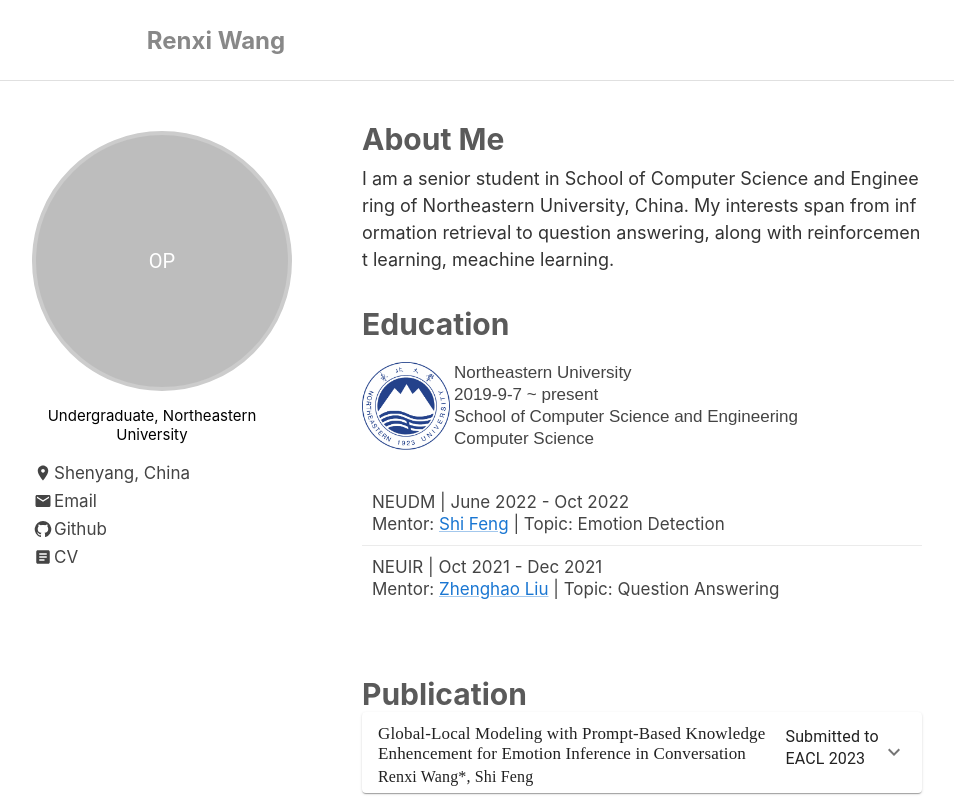
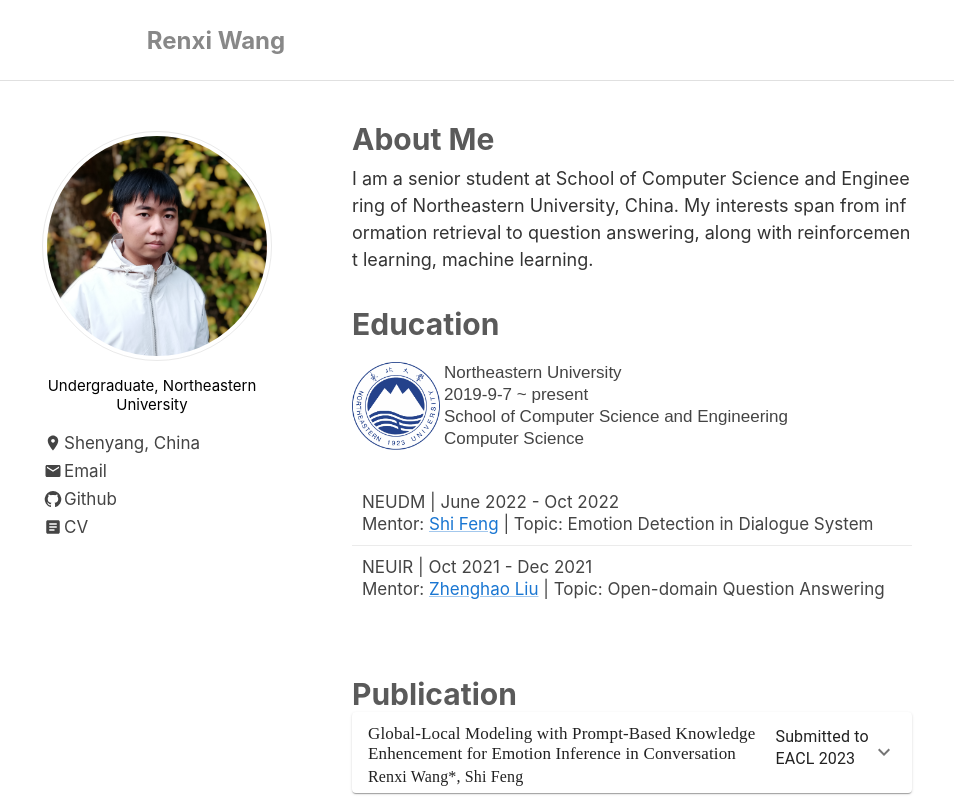
Before and after one commit to Reason-Wang/homepage, a React (Create React App) app: page / in a window 1280 px wide. Shown: the top 800 px of the page, without its empty margins (168-1122 px from the left). Built offline with nearby package versions, Linux system fonts and the light colour scheme.

Commit message:
remove banner

```diff
--- a/src/App.js
+++ b/src/App.js
@@ -29,12 +29,12 @@
                     <Education />
                     <Experience />
                     <Publication />
-                    <Occupation />
+                    {/*<Occupation />*/}
                 </Grid>
           </Grid>
-          <Grid sx={{backgroundColor: "#f1f1f1", margin: 0, width: "100%", height: "100px", position: "relative", display: "flex", alignItems: "center", justifyContent: "center"}}>
-              <BottomBanner />
-          </Grid>
+          {/*<Grid sx={{backgroundColor: "#f1f1f1", margin: 0, width: "100%", height: "100px", position: "relative", display: "flex", alignItems: "center", justifyContent: "center"}}>*/}
+          {/*    <BottomBanner />*/}
+          {/*</Grid>*/}
       </Grid>
   );
 }
--- a/src/components/BasicInformation.js
+++ b/src/components/BasicInformation.js
@@ -4,6 +4,7 @@
 import { deepOrange} from '@mui/material/colors';
 import SimpleMediaQuery, {basicInfo, paperStyle, infoStyle, threshholds} from "./constants";
 import {Box, Divider, InputAdornment, Link, Typography} from "@mui/material";
+import avatar from "../images/avatar.jpg"
 import Paper from '@mui/material/Paper'
 import {Breadcrumbs} from '@mui/material';
 import {useLayoutEffect, useState} from "react";
@@ -36,7 +37,7 @@
     const [width, height] = useWindowSize();
     var local_infoStyle = structuredClone(infoStyle)
     if (width > 500){
-        local_infoStyle.width = 240
+        local_infoStyle.width = 220
     }
     else if (width > 200) {
         local_infoStyle.width = width * 0.40+20;
@@ -50,9 +51,10 @@
         <Grid item direction="column" sx={local_infoStyle}>
             {/*<div style={local_infoStyle}>*/}
             {/*<Paper elevation={0} square={true}>*/}
-            <Avatar sx={local_infoStyle.avatar} >
-                OP
-            </Avatar>
+            {/*<Avatar sx={local_infoStyle.avatar} src={avatar}>*/}
+            {/*    OP*/}
+            {/*</Avatar>*/}
+            <img style={local_infoStyle.avatar} src={avatar}></img>
             <p style={infoStyle.sign}>Undergraduate, Northeastern University</p>
             {basicInfo.map((item, index)=>{
                 return (
@@ -97,7 +99,7 @@
                 {/*    <Paper elevation={0} square={true}>*/}
                         <h3 style={paperStyle.label}>About Me</h3>
                         <div style={infoStyle.about}>
-                            <p>I am a senior student in School of Computer Science and Engineering of Northeastern University, China. My interests span from information retrieval to question answering, along with reinforcement learning, meachine learning.</p>
+                            <p>I am a senior student at School of Computer Science and Engineering of Northeastern University, China. My interests span from information retrieval to question answering, along with reinforcement learning, machine learning.</p>
                         </div>
                     {/*</Paper>*/}
                 {/*// </div>*/}
--- a/src/components/constants.js
+++ b/src/components/constants.js
@@ -22,14 +22,13 @@
         // fontFamily: "Arial",
     },
     avatar:{
-        width: '240px',
-        height: '240px',
-        color: "white",
-        border: "4px solid #ccc",
-        padding: "6px",
+        border: "1px solid #eaeaea",
+        padding: 4,
+        borderRadius: "50%"
     },
+
     sign: {
-      fontSize: "15px",
+        fontSize: "15px",
         // width: 100,
     },
     info: {
@@ -164,7 +163,7 @@
         End: "Oct 2022",
         Mentor: "Shi Feng",
         MentorLink: "https://dm.neuzsb.com/cse/fengshi/",
-        Topic: "Emotion Detection"
+        Topic: "Emotion Detection in Dialogue System"
     },
     {
         id: 1,
@@ -173,7 +172,7 @@
         End: "Dec 2021",
         Mentor: "Zhenghao Liu",
         MentorLink: "https://edwardzh.github.io/",
-        Topic: "Question Answering"
+        Topic: "Open-domain Question Answering"
     }
 ]
 
```
Also changed, not shown: src/images/avatar.jpg (added).
